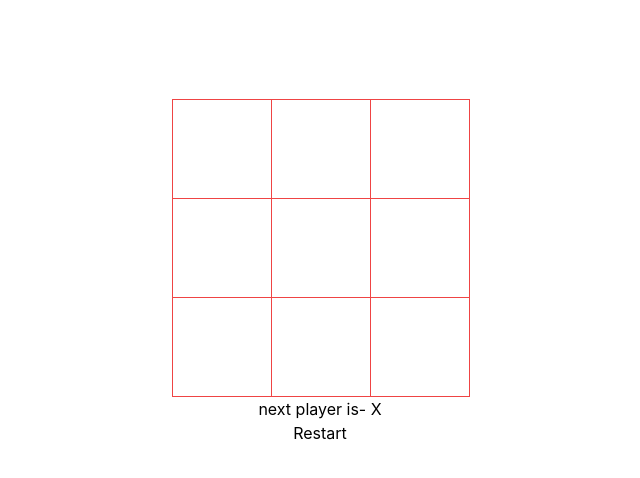
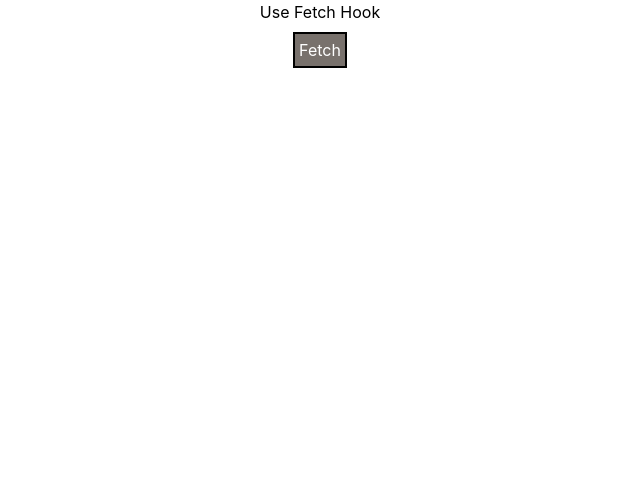
Before and after one commit to SparshaRGowda/react-components-project, a React (Vite) app: page / in a window 1280 px wide. Shown: the top 478 px of the page, without its empty margins (320-960 px from the left). Built offline with nearby package versions, Linux system fonts and the light colour scheme.

Commit message:
using usefetch custom hook

```diff
--- a/src/App.jsx
+++ b/src/App.jsx
@@ -12,7 +12,8 @@
 // import ModalComponent from "./Components/ModalComp";
 // import GithubFinder from "./Components/GithubProfileFinderComp/GithubFinder";
 // import SearchAutoComplete from "./Components/SearchAutoCompleteComp/SearchAutoComplete";
-import TicTacToe from "./Components/TicTacToeComp";
+// import TicTacToe from "./Components/TicTacToeComp";
+import UseFetchHookTest from "./Components/UseFetchCustomHook/test";
 
 function App() {
   return (
@@ -30,7 +31,8 @@ function App() {
       {/* <ModalComponent /> */}
       {/* <GithubFinder /> */}
       {/* <SearchAutoComplete /> */}
-      <TicTacToe />
+      {/* <TicTacToe /> */}
+      <UseFetchHookTest />
     </div>
   );
 }
--- /dev/null
+++ b/src/Components/UseFetchCustomHook/index.jsx
@@ -0,0 +1,26 @@
+import { useCallback, useState } from "react";
+
+export default function useFetch(url, options = {}) {
+  const [data, setData] = useState(null);
+  const [loading, setLoading] = useState(false);
+  const [error, setError] = useState(null);
+
+  const fetchData = useCallback(() => {
+    setLoading(true);
+    fetch(url, { ...options })
+      .then((res) => {
+        if (!res.ok) {
+          throw Error(res.statusText);
+        }
+        return res.json();
+      })
+      .then((data) => {
+        setData(data);
+        setLoading(false);
+        setError(null);
+      })
+      .catch((e) => setError(e));
+  }, [url, options]);
+
+  return { data, loading, error, fetchData };
+}
--- /dev/null
+++ b/src/Components/UseFetchCustomHook/test.jsx
@@ -0,0 +1,29 @@
+import useFetch from ".";
+
+export default function UseFetchHookTest() {
+  const { data, loading, error, fetchData } = useFetch(
+    "https://dummyjson.com/products",
+    {}
+  );
+
+  function handleClick() {
+    fetchData();
+  }
+
+  return (
+    <div className="flex flex-col items-center gap-2">
+      {loading ? "Loading..." : null}
+      {error ? "Error Occurred" : null}
+      <h1>Use Fetch Hook</h1>
+      <button
+        onClick={handleClick}
+        className="border-2 border-solid border-black bg-stone-500 text-white p-1"
+      >
+        Fetch
+      </button>
+      {data && data.products && data.products.length > 0
+        ? data.products.map((item, index) => <li key={index}>{item.title}</li>)
+        : null}
+    </div>
+  );
+}
```
